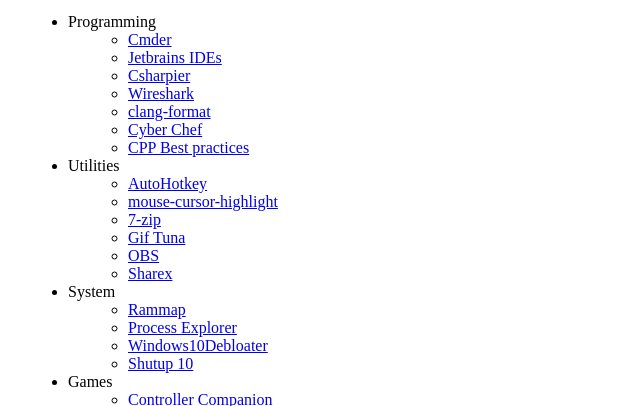
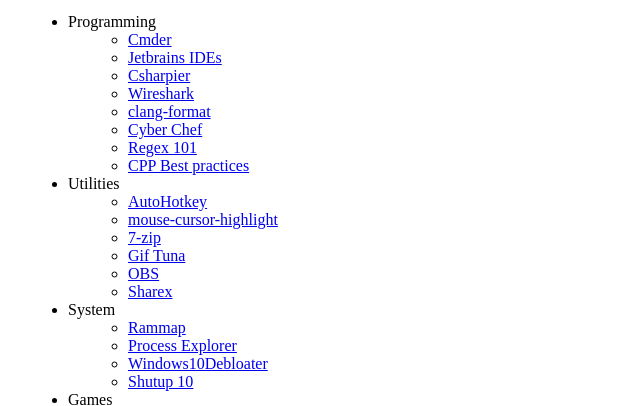
Before and after one commit to WilliamHammond/Personal-Site, an Eleventy site: page src/tools/tools.md in a window 1280 px wide. Shown: the part 354-760 px from the top of the page, without its empty margins (0-640 px from the left). Built offline with nearby package versions, Linux system fonts and the light colour scheme; Eleventy itself is replaced by a stand-in of ours; files that its build step writes are made by us from their sources; what outdent would draw is missing.

Commit message:
Adds regex 101 to tools

```diff
--- a/src/tools/tools.md
+++ b/src/tools/tools.md
@@ -17,6 +17,7 @@ This is a list of tools I enjoy so that I can find the links when I need them.
   - [Wireshark](https://www.wireshark.org/)
   - [clang-format](https://llvm.org/builds/)
   - [Cyber Chef](https://gchq.github.io/CyberChef/)
+  - [Regex 101](https://regex101.com/)
   - [CPP Best practices](https://github.com/cpp-best-practices/cppbestpractices)
 - Utilities
   - [AutoHotkey](https://www.autohotkey.com/)
```
